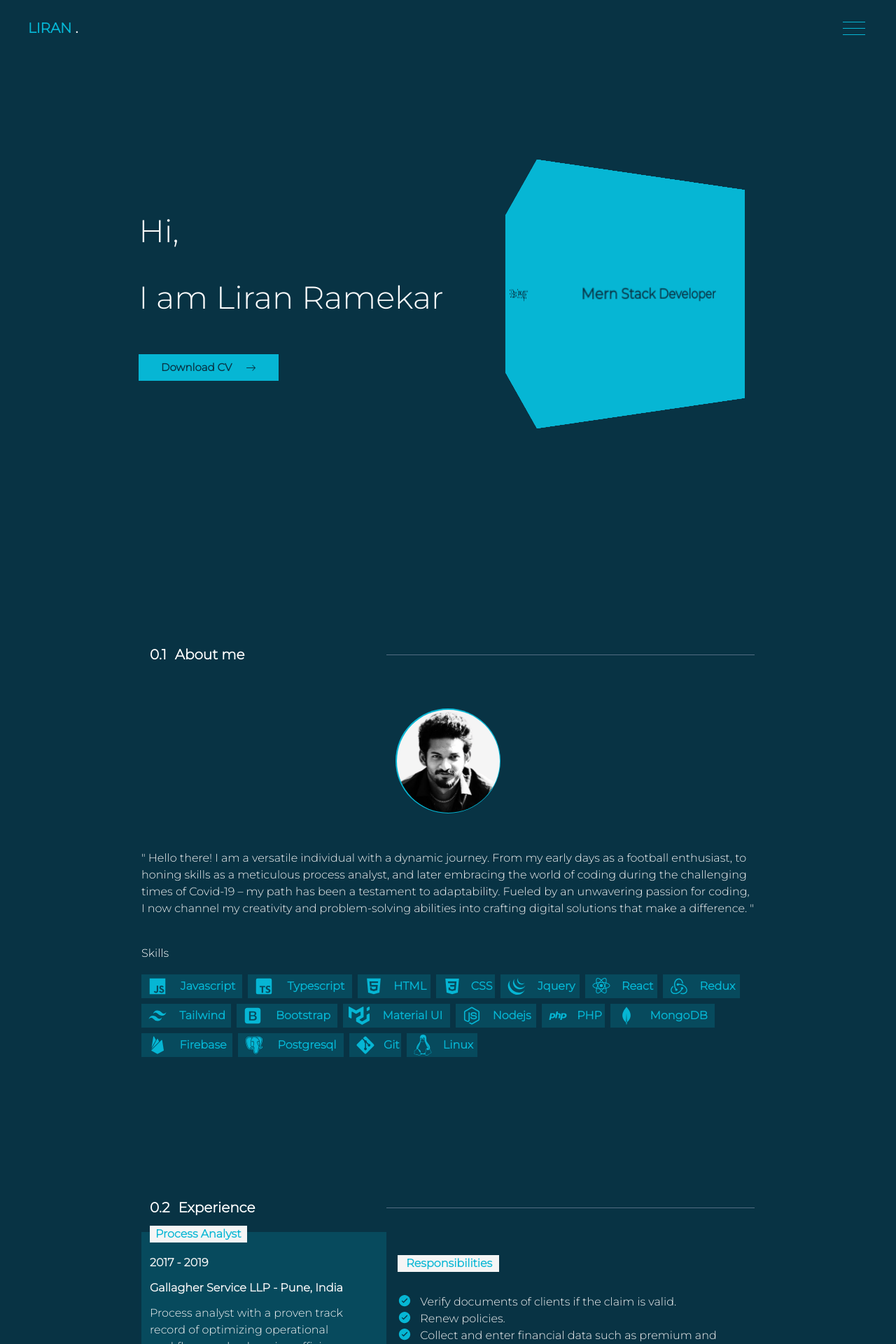
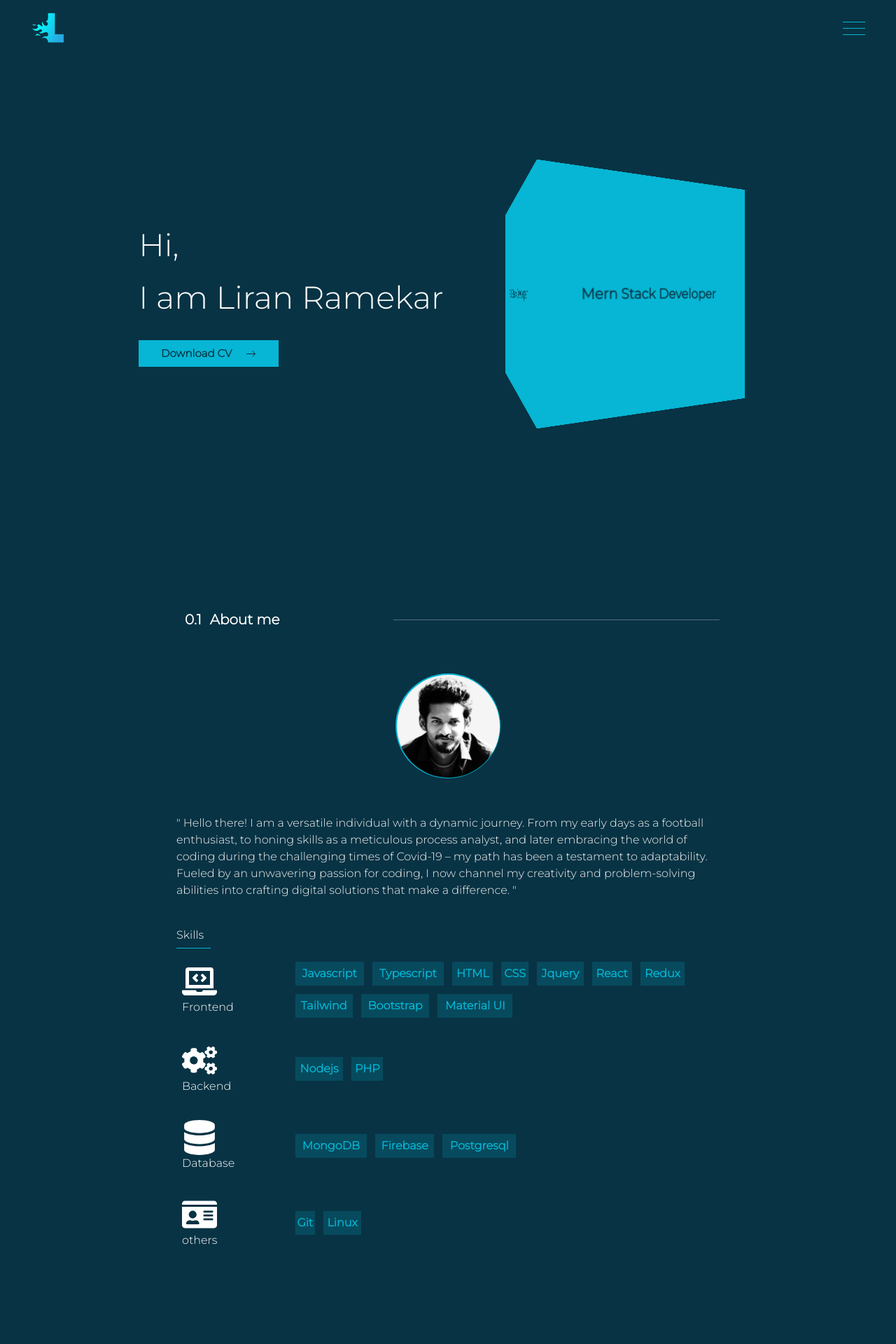
Before and after one commit to lyran10/portfolioLatest, a React (Create React App) app: page / in a window 1280 px wide. Shown: the top 1920 px of the page at 70% size. Built offline with nearby package versions, Linux system fonts and the light colour scheme.

Commit message:
portfolio

```diff
--- a/src/components/about/about.tsx
+++ b/src/components/about/about.tsx
@@ -84,7 +84,7 @@ export const About = () => {
       },[])
 
   return (
-    <div className={`aboutMe w-full lg:w-[70%] py-10 px-[10px] md:px-[10px] lg:px-[10px] bg-cyan-950 text-white mb-[80px]`}>
+    <section id="about" className={`aboutMe w-full lg:w-[70%] py-10 px-[10px] md:px-[60px] lg:px-[60px] bg-cyan-950 text-white mb-[30px]`}>
          <Header showContent={showContent} showAfter={showAfter} beforeContent={"before:content-['About_me']"} beforeNum={"before:content-['0.1']"} num={"0.1"} content={"About me"}/>
          <Image opacity={opacity} intersection={intersection}/>
       <div className=''>
@@ -95,6 +95,6 @@ export const About = () => {
           </div>
 
       </div>
-    </div>
+    </section>
   )
 }
--- a/src/components/about/skills.tsx
+++ b/src/components/about/skills.tsx
@@ -1,7 +1,9 @@
 import React,{useEffect, useState} from 'react'
 import {BiLogoJavascript,BiLogoTypescript,BiLogoHtml5,BiLogoCss3,BiLogoJquery,BiLogoReact,BiLogoRedux,BiLogoTailwindCss,BiLogoBootstrap,BiLogoNodejs,BiLogoPhp,BiLogoMongodb,BiLogoFirebase,BiLogoPostgresql,BiLogoGit} from "react-icons/bi"
+import {BsArrowRight} from "react-icons/bs"
 import {FaLinux} from "react-icons/fa"
 import {SiMui} from "react-icons/si"
+import {FaLaptopCode,FaDatabase,FaCogs,FaIdCard} from "react-icons/fa"
 type Props = {
     showContent: boolean,
     showAfter : boolean
@@ -14,6 +16,9 @@ export const Skills = ({showContent,showAfter} : Props) => {
     const skills = [
         {
             id : "Frontend",
+            icon : <FaLaptopCode className='text-[50px]'/>,
+            technologies : [
+                {
                     tech : "Javascript",
                     before : `before:content-['Javascript']`,
                     delay : "before:delay-1",
@@ -92,8 +97,14 @@ export const Skills = ({showContent,showAfter} : Props) => {
                     workedWith : false,
                     icon : <SiMui size={30}/>
                 },
+            ]
+
+        },
         {
             id : "Backend",
+            icon : <FaCogs className='text-[50px]'/>,
+            technologies : [
+                {
                     tech : "Nodejs",
                     before : "before:content-['Nodejs']",
                     delay : "before:delay-11",
@@ -108,8 +119,15 @@ export const Skills = ({showContent,showAfter} : Props) => {
                     workedWith : false,
                     icon : <BiLogoPhp size={30}/>
                 },
+            ]
+
+        },
+
         {
             id : "Database",
+            icon : <FaDatabase className='text-[50px]'/>,
+            technologies : [
+                {
                     tech : "MongoDB",
                     before : "before:content-['MongoDB']",
                     delay : "before:delay-13",
@@ -132,8 +150,15 @@ export const Skills = ({showContent,showAfter} : Props) => {
                     workedWith : true,
                     icon : <BiLogoPostgresql size={30}/>
                 },
+            ]
+
+        },
+
         {
             id : "others",
+            icon : <FaIdCard className='text-[50px]'/>,
+            technologies : [
+                {
                     tech : "Git",
                     before : "before:content-['Git']",
                     delay : "before:delay-16",
@@ -148,7 +173,10 @@ export const Skills = ({showContent,showAfter} : Props) => {
                     workedWith : false,
                     icon : <FaLinux size={30}/>
                 },
+            ]
 
+
+        }
     ]
 
     // const handleClick = () => {
@@ -181,16 +209,33 @@ export const Skills = ({showContent,showAfter} : Props) => {
         <div className={`w-full`}>
         {/* <span className=' font-semibold mb-3'>what I've worked with</span> */}
         <div className='flex text-white'>
-        <span className={`relative ${showContent ? "before:top-0 before:opacity-1" : "before:top-[100%] invisible before:opacity-0"} duration-500 before:absolute before:duration-500 before:ease-[cubic-bezier(.52,-0.32,.39,1.49)] before:content-["Skills"] before:text-white before:w-full before:h-full`}><span className='invisible text-[20px]'>Skills</span></span>
+        <span className={`relative ${showContent ? "before:top-0 before:opacity-1" : "before:top-[100%] invisible before:opacity-0"} duration-500 before:absolute before:duration-500 before:ease-[cubic-bezier(.52,-0.32,.39,1.49)] before:content-["Skills"] before:text-white before:w-full before:h-full after:absolute after:content-"" after:bg-cyan-500 after:w-full after:h-[1px] after:top-[100%] after:left-0`}><span className='invisible text-[20px]'>Skills</span></span>
         </div>
-        <div className={`flex flex-wrap justify-center items-center md:justify-start md:items-start lg:justify-start lg:items-start gap-2 mt-3`}>
+        <div className={`flex flex-wrap w-full gap-8 md:gap-5 lg:gap-5 justify-center items-center md:justify-start md:items-start lg:justify-start lg:items-start mt-3`}>
+        {/* overflow-hidden hover:before:animate-[wiggle_0.6s_cubic-bezier(.95,.36,.11,.65)_1] hover:after:animate-[wiggle1_0.6s_cubic-bezier(.95,.36,.11,.65)_1] relative hover:before:right-0 before:duration-200 before:content-"" before:absolute before:w-full before:h-full before:right-[100%] before:top-0 after:top-0 hover:after:right-0 after:duration-500 after:content-"" after:absolute after:w-full after:h-full after:right-[100%] */}
             {skills.map((skill,index) => {
                     return(
-                        <div className='flex justify-center items-center'>
-                           <span className={`${showContent ? `translate-y-0 opacity-1` : "translate-y-10 opacity-0"} bg-[rgba(6,182,212,.18)] duration-500 text-cyan-500 py-[2px] px-2`}> {skill.icon}</span>
-<span className={`relative py-[2px] font-bold ${showContent ? `before:top-0 before:opacity-1 ${skill.delay}` : "before:top-[100%] invisible before:opacity-0"} ${showContent ? "before:top-0 before:opacity-1" : "before:top-[100%] invisible before:opacity-0"} duration-500 ${showAfter ? "after:opacity-1" : "after:opacity-0"} before:absolute before:duration-300 before:ease-[cubic-bezier(.52,-0.32,.39,1.49)] ${skill.before} before:text-cyan-500 before:flex before:justify-center before:items-center before:text-center before:bg-[rgba(6,182,212,.18)] before:w-full before:h-full`}><span className='invisible text-[20px]'>
-    {skill.tech}
+                        <div key={index} className='flex justify-center overflow-hidden z-[1] py-2 px-2 flex-col group md:flex-row lg:flex-row items-center h-full w-full gap-3 relative after:absolute after:content-"" after:bg-cyan-500 after:w-full after:h-full after:z-[-1] hover:after:right-0 after:right-[100%] after:duration-500'>
+                            <div className='w-full h-full md:w-[30%] lg:w-[20%] flex justify-start items-start'>
+                                <div className={`flex flex-col w-full md:w-[50%] lg:w-[50%] ${showContent ? "opacity-1 translate-y-0" : "opacity-0 translate-y-10"} duration-500`}>
+                                {skill.icon}
+                                <span>{skill.id}</span>
+                                </div>
+                                <BsArrowRight className='m-auto hidden md:flex lg:flex text-center cursor-pointer -translate-x-5 opacity-0 group-hover:opacity-[1] group-hover:translate-x-0 duration-500'/>
+                                </div>
+                            <div className='w-full md:w-[70%] lg:w-[80%] flex justify-start items-start flex-wrap gap-3'>
+                                {
+                                    skill.technologies.map((tech) => {
+                                        return(
+                                            <>
+                                        <span className={`relative py-[2px] z-[1] font-bold ${showContent ? `before:top-0 before:opacity-1 ` : "before:top-[100%] invisible before:opacity-0"} ${showContent ? "before:top-0 before:opacity-1" : "before:top-[100%] invisible before:opacity-0"} duration-500 ${showAfter ? "after:opacity-1" : "after:opacity-0"} before:absolute before:duration-300 before:ease-[cubic-bezier(.52,-0.32,.39,1.49)] ${tech.before} before:text-cyan-500 before:flex before:justify-center before:items-center before:text-center before:bg-[rgba(6,182,212,.18)] before:w-full before:h-full group-hover:before:text-[#f5f5f5]`}><span className='invisible text-[20px]'>
+                                            {tech.tech}
                                             </span></span>
+                                            </>
+                                        )
+                                    })
+                                }
+                            </div>
                         </div>
                         )
             })}
@@ -201,4 +246,7 @@ export const Skills = ({showContent,showAfter} : Props) => {
   )
 }
 
+
+{/* <span className={`${showContent ? `translate-y-0 opacity-1` : "translate-y-10 opacity-0"} bg-[rgba(6,182,212,.18)] duration-500 text-cyan-500 py-[2px] px-2`}> {tech.icon}</span> */}
+
 // ${showContent? "before:animate-[wiggle_0.9s_cubic-bezier(.95,.36,.11,.65)_1] after:animate-[wiggle1_1s_cubic-bezier(.95,.36,.11,.65)_1] before:right-0 after:right-0" : "before:right-[100%] after:right-[100%]"} relative before:duration-200 before:content-"" before:absolute before:w-full before:h-full before:top-0 after:top-0 after:duration-500 after:content-"" after:absolute after:w-full after:h-full
--- a/src/components/contact/contact.tsx
+++ b/src/components/contact/contact.tsx
@@ -66,10 +66,10 @@ export const Contact = () => {
     }, [height]);
 
   return (
-    <section className='w-full lg:w-[70%] flex flex-col py-10 bg-cyan-950 px-[10px] md:px-[10px] lg:px-[10px]'>
+    <section id="contact" className='w-full lg:w-[70%] flex flex-col py-10 bg-cyan-950 px-[10px] md:px-[60px] lg:px-[60px]'>
        <Header showContent={showContent} showAfter={showAfter} beforeContent={"before:content-['Contact_Me']"} beforeNum={"before:content-['0.5']"} num={"0.5"} content={"Contact Me"}/>
        <div className='w-full flex flex-col'>
-       {/* <Symbol/> */}
+       <Symbol/>
        <div className='w-full mt-10 gap-10 flex flex-col md:flex-row lg:flex-row'>
        <div className='w-full md:w-[50%] lg:w-[50%] flex justify-start gap-3 flex-col items-start'>
        <span className={`relative text-[#f5f5f5] text-[20px] md:text-[15px] lg:text-[15px] ${showContent ? "before:top-0 before:opacity-1"  : "before:top-[100%] before:opacity-0" } duration-500 ${showAfter ? "after:opacity-1" : "after:opacity-0" } before:absolute before:right-0 before:duration-500 before:ease-[cubic-bezier(.52,-0.32,.39,1.49)] before:content-["Feel_free_to_get_in_touch_if_you_have_any_questions._I'd_love_to_hear_from_you!"] before:w-full before:h-full before:text-[20px] md:before:text-[15px] lg:before:text-[15px]`} ><span className='invisible'>Feel free to get in touch if you have any questions. I'd love to hear from you!</span></span>
--- a/src/components/education/education.tsx
+++ b/src/components/education/education.tsx
@@ -97,7 +97,7 @@ export const Education = () => {
     }
 
   return (
-    <section className='w-full lg:w-[70%] py-10 bg-cyan-950 px-[10px] md:px-[10px] lg:px-[10px] mb-[80px]'>
+    <section id="education" className='w-full lg:w-[70%] py-10 bg-cyan-950 px-[10px] md:px-[60px] lg:px-[60px] mb-[30px]'>
        <Header showContent={showContent} showAfter={showAfter} beforeContent={"before:content-['Education']"} beforeNum={"before:content-['0.3']"} num={"0.3"} content={"Education"}/>
        <div className={`flex gap-5 md:gap-5  lg:gap-5  justify-center  md:justify-around   lg:justify-around items-center flex-wrap mt-5 relative education`}>
        {/* ${loading.exp1 ? "animate-[exp_1s_cubic-bezier(.95,.36,.11,.65)_1] after:animate-[wiggle1_1s_cubic-bezier(.95,.36,.11,.65)_1] after:right-0" :"after:right-[100%]"} */}
--- a/src/components/experience/experience.tsx
+++ b/src/components/experience/experience.tsx
@@ -139,7 +139,7 @@ export const Experience = () => {
     }
 
   return (
-    <section className='experience w-full lg:w-[70%] py-10 bg-cyan-950 px-[10px] md:px-[10px] lg:px-[10px] mb-[80px]'>
+    <section id="experience" className='experience w-full lg:w-[70%] py-10 bg-cyan-950 px-[10px] md:px-[60px] lg:px-[60px] mb-[30px]'>
        <Header showContent={showContent} showAfter={showAfter} beforeContent={"before:content-['Experience']"} beforeNum={"before:content-['0.2']"} num={"0.2"} content={"Experience"}/>
        <div className={`flex gap-5 flex-col items-center ${showContent ? "opacity-1" : "opacity-0"} duration-500 md:items-start lg:items-start mt-5 relative`}>
        {/* ${loading.exp1 ? "animate-[exp_1s_cubic-bezier(.95,.36,.11,.65)_1] after:animate-[wiggle1_1s_cubic-bezier(.95,.36,.11,.65)_1] after:right-0" :"after:right-[100%]"} */}
--- a/src/components/home/home.tsx
+++ b/src/components/home/home.tsx
@@ -23,10 +23,10 @@ export const Home= () => {
 
 
   return (
-    <div className={`h-screen w-full lg:w-[70%] bg-cyan-950 mb-[80px]`}>
-      <div className=' bg-cyan-950 flex flex-col justify-center items-center gap-[100px] lg:gap-0 lg:flex-row h-[85%] translate-y-[80px] text-[50px]' onMouseMove={handleMouseMove} >
+    <div id="home" className={`h-screen w-full lg:w-[70%] bg-cyan-950 mb-[30px]`}>
+      <div className=' bg-cyan-950 flex flex-col justify-center items-center gap-[50px] lg:gap-0 lg:flex-row h-[85%] translate-y-[80px] text-[50px]' onMouseMove={handleMouseMove} >
         <div className='w-full lg:w-[50%] text-white flex flex-col gap-5 justify-center duration-500 items-center'>
-          <div className='flex lg:justify-start lg:items-start md:justify-center md:items-center justify-center items-center gap-5 flex-col'>
+          <div className='flex lg:justify-start lg:items-start md:justify-center md:items-center justify-center items-center gap-0 flex-col'>
           <span className={`relative ${showContent ? "before:top-0 before:opacity-1" : "before:top-[100%] invisible before:opacity-0"} duration-500 before:absolute before:duration-500 before:ease-[cubic-bezier(.52,-0.32,.39,1.49)] before:content-["Hi,"] before:text-white before:w-full before:h-full before:text-[35px] md:before:text-[45px] lg:before:text-[45px]`}><span className='invisible text-[35px] md:text-[45px] lg:text-[45px]'>Hi,</span></span>
 
           <span className={`relative ${showContent ? "before:top-0 before:opacity-1" : "before:top-[100%] invisible before:opacity-0"} duration-500 before:absolute after:left-0 before:duration-500 before:ease-[cubic-bezier(.52,-0.32,.39,1.49)] before:content-["I_am_Liran_Ramekar"] before:text-white before:w-full before:text-[35px] md:before:text-[45px] lg:before:text-[45px] before:h-full`}>
--- a/src/components/navbar/nav.tsx
+++ b/src/components/navbar/nav.tsx
@@ -3,6 +3,7 @@ import { Button } from './button'
 import { Sidebar } from './sidebar';
 import { ContextState } from '../../context/context'
 import { Context } from 'vm';
+import symbol from "./symbol.png"
 
 
 export const Nav = () => {
@@ -11,27 +12,33 @@ export const Nav = () => {
 const list = [
   {
   id : "Home",
-  content : 'before:content-["Home"]'
+  content : 'before:content-["Home"]',
+  link : "#home"
 },
 {
   id : "About Me",
-  content : 'before:content-["About_me"]'
+  content : 'before:content-["About_me"]',
+  link : "#about"
 },
 {
   id : "Projects",
-  content :'before:content-["Projects"]'
+  content :'before:content-["Projects"]',
+  link : "#projects"
 },
 {
   id : "Experience",
-  content :'before:content-["Experience"]'
+  content :'before:content-["Experience"]',
+  link : "#experience"
 },
 {
   id : "Education",
-  content :'before:content-["Education"]'
+  content :'before:content-["Education"]',
+  link : "#education"
 },
 {
   id : "Contact",
-  content :'before:content-["Contact"]'
+  content :'before:content-["Contact"]',
+  link : "#contact"
 },
 ,]
 
@@ -54,18 +61,22 @@ const handleSideNav = () => {
     setSideNav("-translate-x-[2000px]")
   }
 }
-
+// ${arrow.arrow1 === "-rotate-[33deg] -translate-y-2" ? "bg-cyan-950":"bg-transparent"}
   return (
-    <nav style={{fontFamily :"Montserrat"}} className={`h-[80px] top-0 w-full fixed z-[2000] flex justify-between duration-500 items-center ${arrow.arrow1 === "-rotate-[33deg] -translate-y-2" ? "bg-cyan-950":"bg-transparent"}`}>
-      <strong className='text-cyan-500 ml-10 text-[20px]'>LIRAN <strong className='text-[#f5f5f5]'>.</strong></strong>
+    <nav style={{fontFamily :"Montserrat"}} className={`h-[80px] top-0 w-full fixed z-[2000] flex justify-between duration-500 items-center bg-cyan-950`}>
+      <div className='text-cyan-500 ml-10 text-[20px] w-[60px] h-[60px] flex justify-center items-center rounded-full'>
+        <img className='w-[60px] h-[60px] rounded-full' src={symbol} alt="" />
+      </div>
       <ul className='gap-10 hidden lg:flex'>
         {list.map((item : any) => {
           return(
-            <li className={`cursor-pointer text-center px-2 flex justify-center items-center text-white ${arrow.arrow1 === "-rotate-[33deg] -translate-y-2" ? "before:top-0 before:opacity-1": "before:top-[100%] invisible before:opacity-0"} relative ${item.content} before:text-white before:absolute before:w-full before-h-full before:duration-500 before:ease-[cubic-bezier(.52,-0.32,.39,1.49)]`}><span className='invisible'>{item.id}</span></li>
+            <li>
+            <a href={item.link} className={`cursor-pointer text-center px-2 flex justify-center items-center text-white ${arrow.arrow1 === "-rotate-[33deg] -translate-y-2" ? "before:top-0 before:opacity-1": "before:top-[100%] invisible before:opacity-0"} relative ${item.content} before:text-white before:absolute before:w-full before-h-full before:duration-500 before:ease-[cubic-bezier(.52,-0.32,.39,1.49)]`}><span className='invisible'>{item.id}</span></a>
+            </li>
           )
         })}
       </ul>
-      <Sidebar sideNav={sideNav} list={list}/>
+      <Sidebar handleSideNav={handleSideNav} sideNav={sideNav} list={list}/>
       <div  className='hidden lg:flex'>
       <Button handleNav={handleNav}/>
       </div>
--- a/src/components/projects/projects.tsx
+++ b/src/components/projects/projects.tsx
@@ -66,7 +66,7 @@ export const Projects = () => {
     }
 
   return (
-    <section className='w-full lg:w-[70%] py-10 bg-cyan-950 px-[10px] md:px-[10px] lg:px-[10px] mb-[80px]'>
+    <section id="projects" className='w-full lg:w-[70%] py-10 bg-cyan-950 px-[10px] md:px-[60px] lg:px-[60px] mb-[30px]'>
        <Header showContent={showContent} showAfter={showAfter} beforeContent={"before:content-['Projects']"} beforeNum={"before:content-['0.4']"} num={"0.4"} content={"Projects"}/>
 
        <div className='flex mt-3 flex-wrap gap-10 flex-col items-center w-full'>
--- a/src/index.css
+++ b/src/index.css
@@ -15,6 +15,10 @@ body {
     sans-serif;
   -webkit-font-smoothing: antialiased;
   -moz-osx-font-smoothing: grayscale;
+}
+
+html {
+  scroll-behavior: smooth;
 }
 
 code {
--- a/src/main.tsx
+++ b/src/main.tsx
@@ -25,7 +25,7 @@ export const Main = () => {
       <Experience/>
       <Education/>
       <Projects/>
-      <Symbol/>
+      {/* <Symbol/> */}
       <Contact/>
       <Linebar/>
     </main>
```
Also changed, not shown: src/components/navbar/sidebar.tsx (+5 -4 lines), src/components/symbol/symbol.tsx (+8 -5 lines), src/components/navbar/symbol.png (added). Lines whose indentation alone changed are shown as unchanged.
